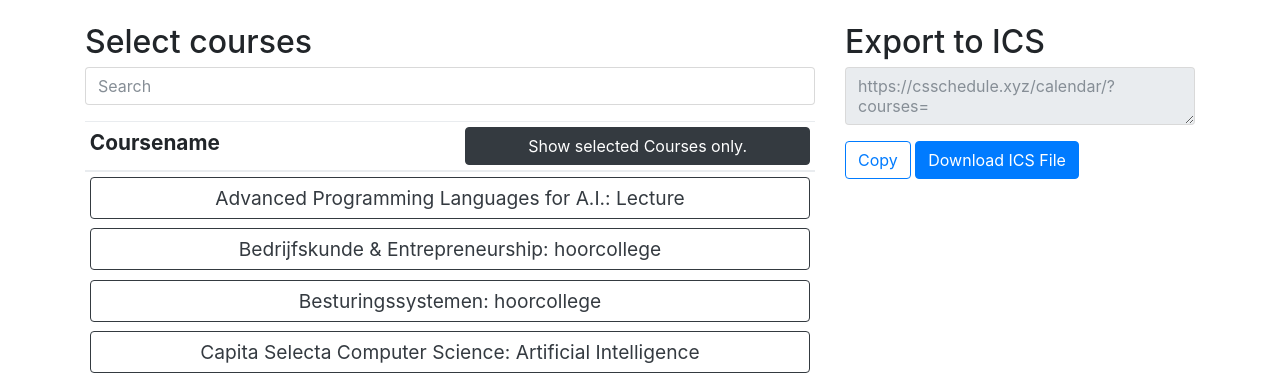
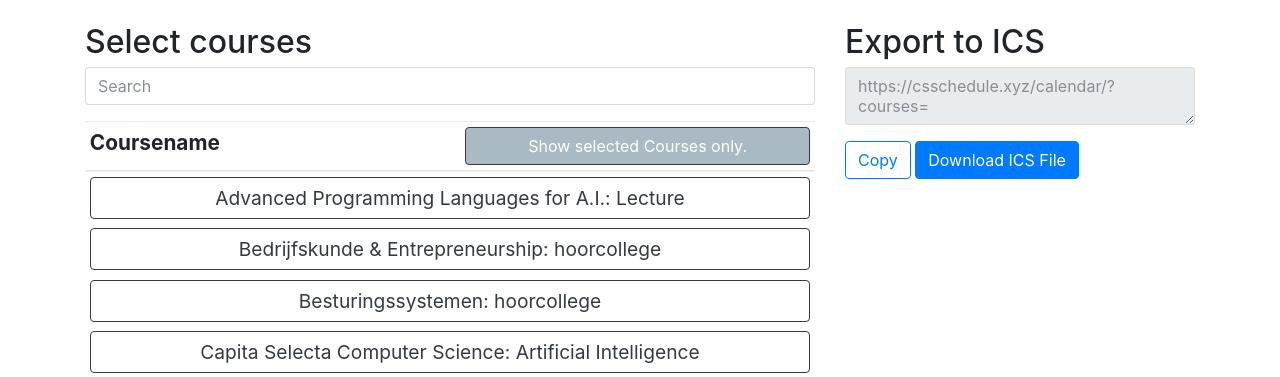
Before and after one commit to MidasLamb/CSSchedule, a PHP site: page / in a window 1280 px wide, with the pointer over the restyled element. Shown: the part 56-433 px from the top of the page. Run offline with PHP 8.4, Linux system fonts and the light colour scheme; data comes from the database, SQL or seed files in the repository; some libraries are stand-ins or nearby versions.

Commit message:
Changed hover so it's distinct from active state.

```diff
--- a/public/css/pretty.css
+++ b/public/css/pretty.css
@@ -34,7 +34,7 @@ td {
 @media only screen and (min-width : 992px) {
     .btn-outline-dark:hover:not(.active) {
         color: #fff;
-        background-color: #343a40;
+        background-color: #AABAC5;
     }
 
     .coursename-btn {
```
